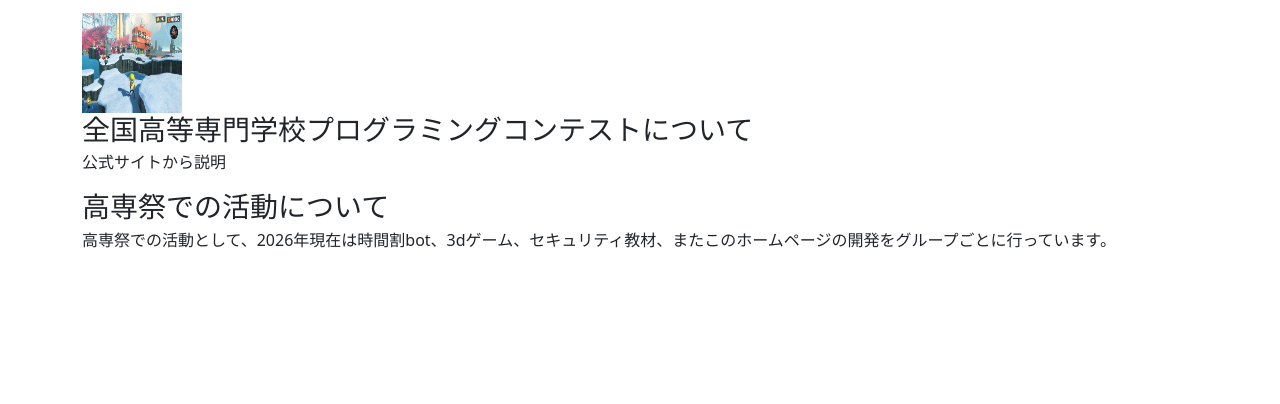
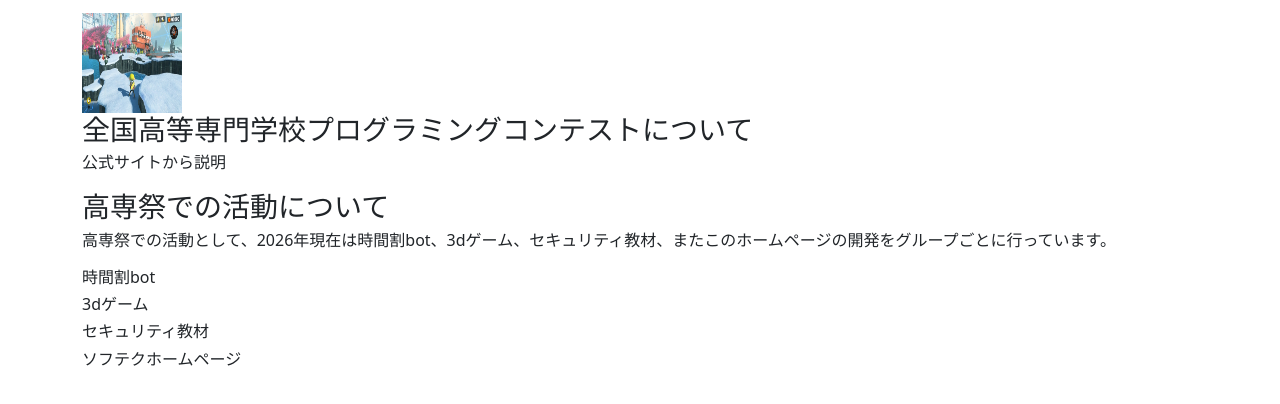
Before and after one commit to nittc-st/nittc-st.github.io, a plain HTML site: page about.html in a window 1280 px wide. Shown: the part 250-654 px from the top of the page. Drawn offline with nearby package versions, Linux system fonts and the light colour scheme.

Commit message:
概要の項目だけ増やしておきました

```diff
--- a/about.html
+++ b/about.html
@@ -5,7 +5,6 @@
   <meta charset="utf-8">
   <meta name="viewport" content="width=device-width, initial-scale=1">
   <title>活動内容</title>
-
   <link href="https://cdn.jsdelivr.net/npm/bootstrap@5.3.8/dist/css/bootstrap.min.css" rel="stylesheet" integrity="sha384-sRIl4kxILFvY47J16cr9ZwB07vP4J8+LH7qKQnuqkuIAvNWLzeN8tE5YBujZqJLB" crossorigin="anonymous">
   <script src="https://cdn.jsdelivr.net/npm/bootstrap@5.3.8/dist/js/bootstrap.bundle.min.js" integrity="sha384-FKyoEForCGlyvwx9Hj09JcYn3nv7wiPVlz7YYwJrWVcXK/BmnVDxM+D2scQbITxI" crossorigin="anonymous"></script>
   <script type="module" src="./js/common.js"></script>
@@ -70,6 +69,10 @@
 
     <h2 class="fs-3 mb-1">高専祭での活動について</h2>
     <p>高専祭での活動として、2026年現在は時間割bot、3dゲーム、セキュリティ教材、またこのホームページの開発をグループごとに行っています。</p>
+    <h6>時間割bot</h6>
+    <h6>3dゲーム</h6>
+    <h6>セキュリティ教材</h6>
+    <h6>ソフテクホームページ</h6>
   </main>
 
 </body>
```
Also changed, not shown: index.html (line endings or trailing spaces).
